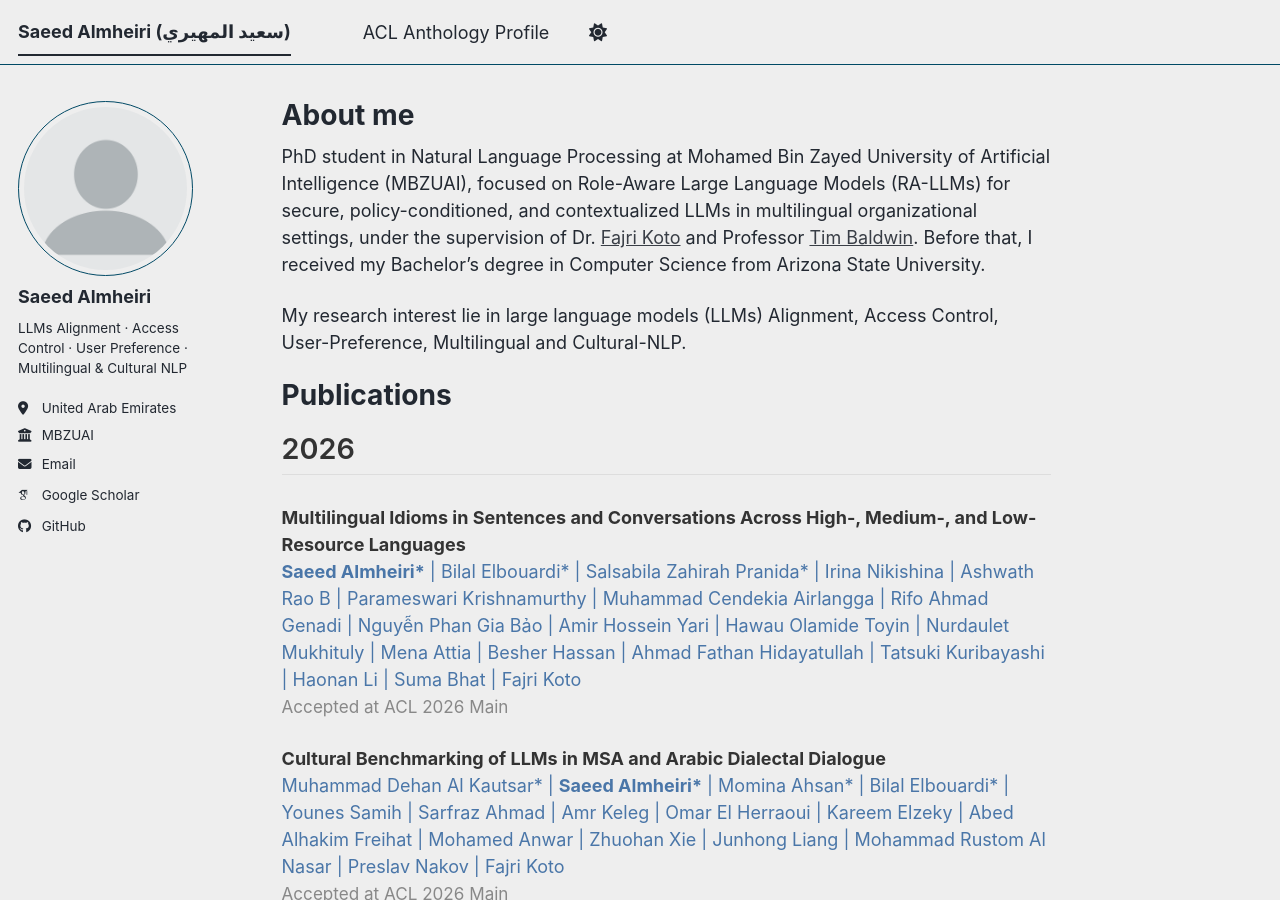
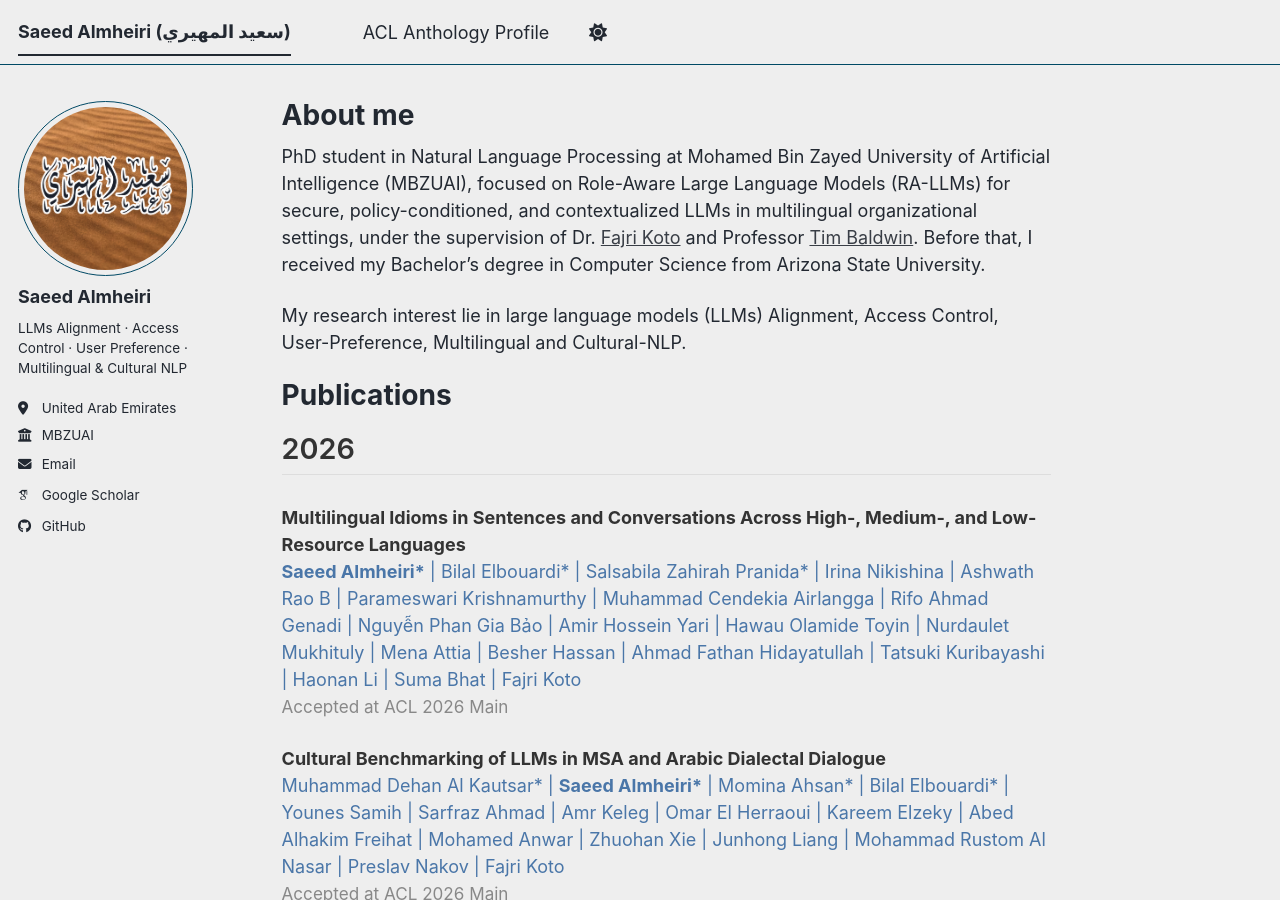
Before and after one commit to SaeedAlmheiri/SaeedAlmheiri.github.io, a Jekyll site: the page built from _pages/about.md, in a window 1280 px wide and 900 px high. Built offline with Jekyll 4.4.1, drawn with Linux system fonts in a browser that asks for light colours; some web fonts are replaced; a script bundle is joined from its source files by our own code; library files that are not in the unit come from our copies.

Commit message:
added formating

```diff
--- a/_config.yml
+++ b/_config.yml
@@ -23,7 +23,7 @@ repository               : "SaeedAlmheiri/SaeedAlmheiri.github.io" # The GitHub
 #               Additional customization can be done by editing /_includes/author-profile.html
 author:
   # Biographic information
-  avatar           : profile.png # filename of profile image placed in /images/ for author profile
+  avatar           : avatar_calligraphy.png # filename of profile image placed in /images/ for author profile
   name             : "Saeed Almheiri"
   pronouns         : # example: "she/her"
   bio              : "LLMs Alignment · Access Control · User Preference · Multilingual & Cultural NLP"
@@ -108,7 +108,7 @@ comments:
   facebook:
     appid                :
     num_posts            : # 5 (default)
-    colorscheme          : # "light" (default), "dark"
+    colorscheme          : "light" # (default), "dark"
 staticman:
   allowedFields          : ['name', 'email', 'url', 'message']
   branch                 : "gh-pages" # "master", "gh-pages"
```
Also changed, not shown: images/avatar_calligraphy.png (added).
